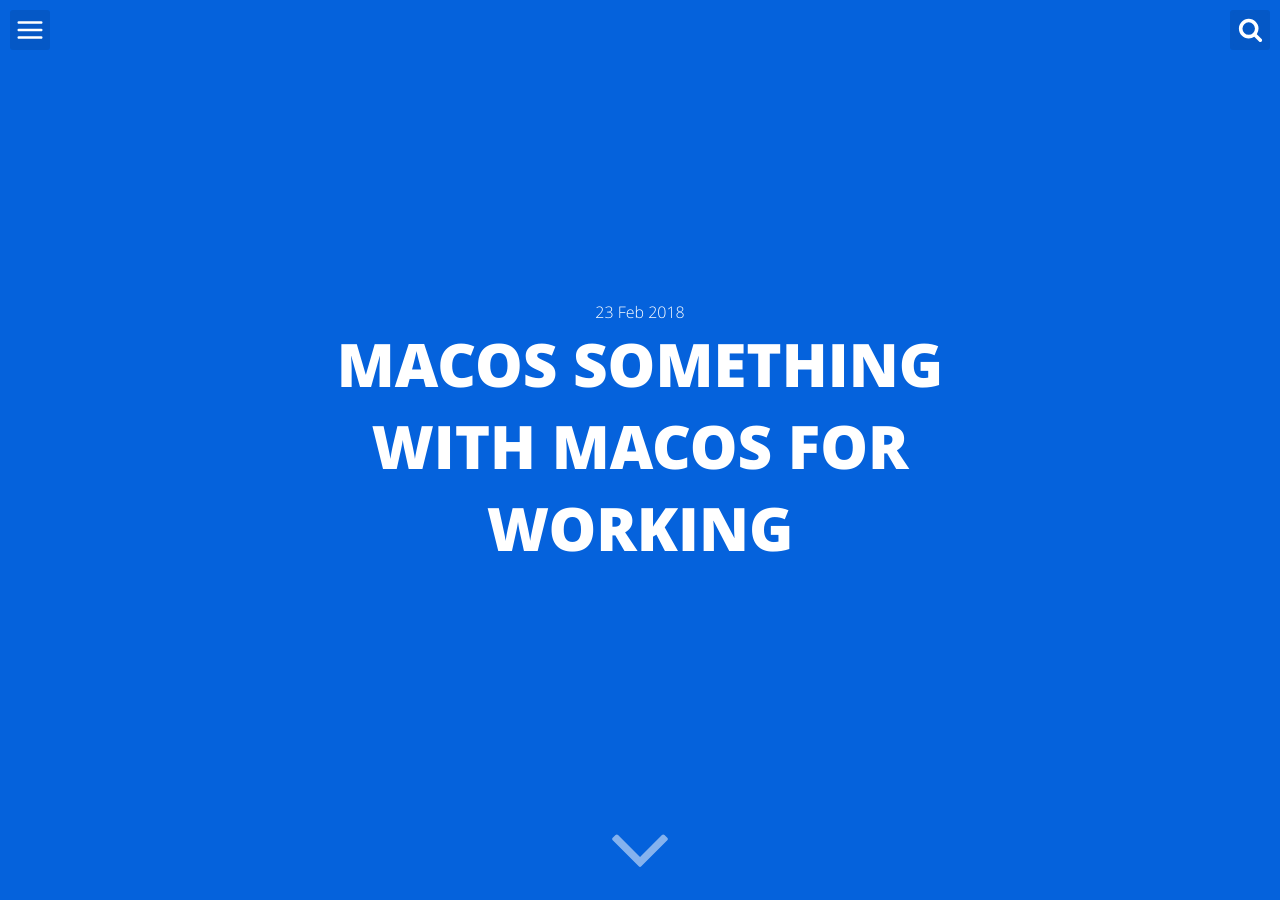
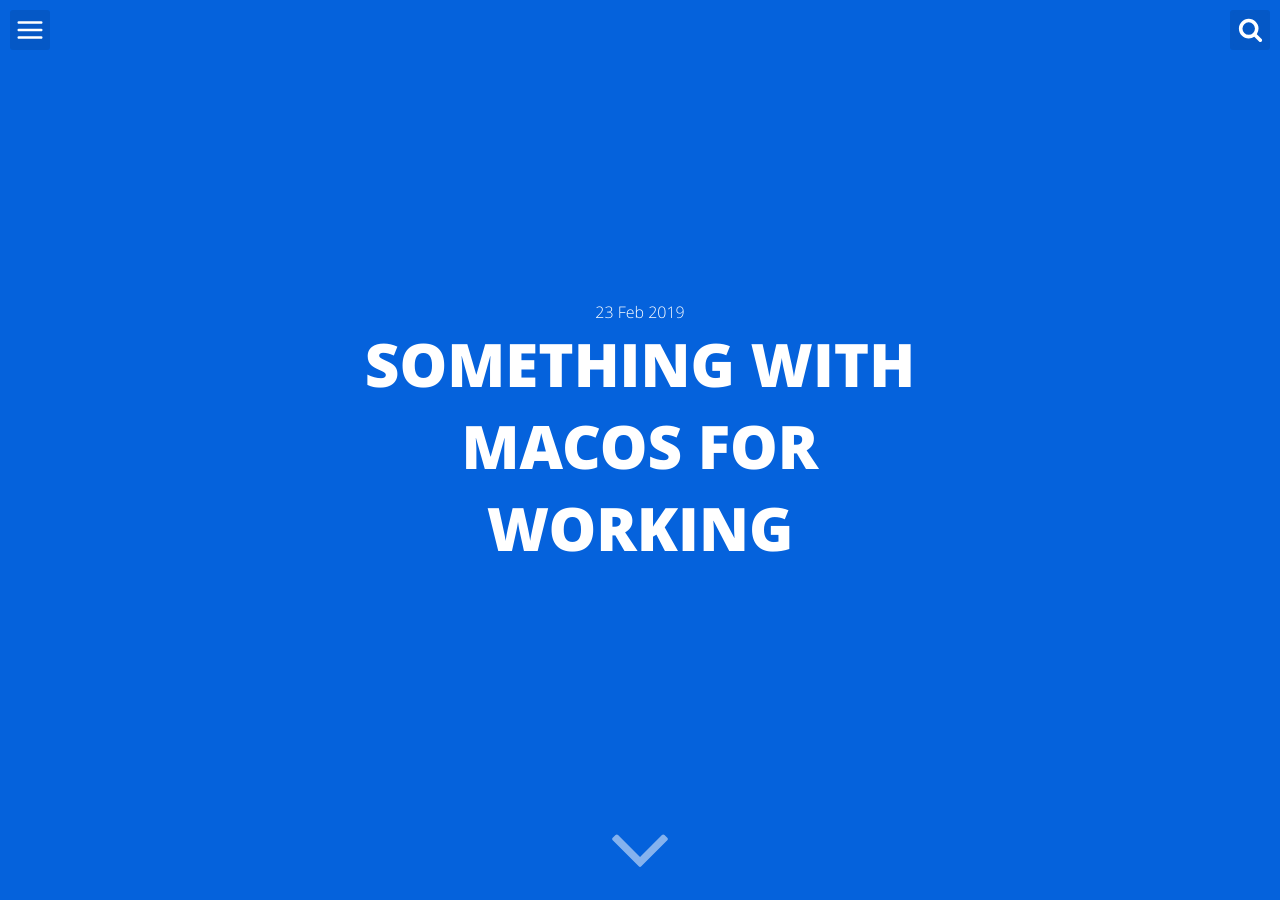
Before and after one commit to trungnvfet/trungnvfet.github.io, a Jekyll site: the page built from _posts/2019-02-23-Something-with-MacOS-for-working.md, in a window 1280 px wide and 900 px high. Built offline with Jekyll 4.4.1, drawn with Linux system fonts in a browser that asks for light colours; some web fonts are replaced; our own code applies the rules of GitHub Pages for plain Markdown files; comment, search, counter and statistics services are not loaded; some of the changed text lies outside the part shown.

Commit message:
Update and rename 2018-02-23-MacOS-Something-with-MacOS-for-working.md to 2019-02-23-Something-with-MacOS-for-working.md

````diff
--- a/_posts/2018-02-23-MacOS-Something-with-MacOS-for-working.md
+++ b/_posts/2019-02-23-Something-with-MacOS-for-working.md
@@ -1,4 +1,4 @@
-[MACOS] Note something for next installation
+[MacOS] Note something for next installation
 
 # Install HomeBrew:
 ```bash
@@ -26,14 +26,29 @@
 ```
 
 ### GIT
+```bash
+$
+```
 
 ### PIP
+```bash
+$
+```
 
 ### Python 2 & Python 3
+```bash
+$
+```
 
 ### Go
+```bash
+$
+```
 
 ### Vscode
+```bash
+$
+```
 
 ### Virtualenv
 ```bash
````
